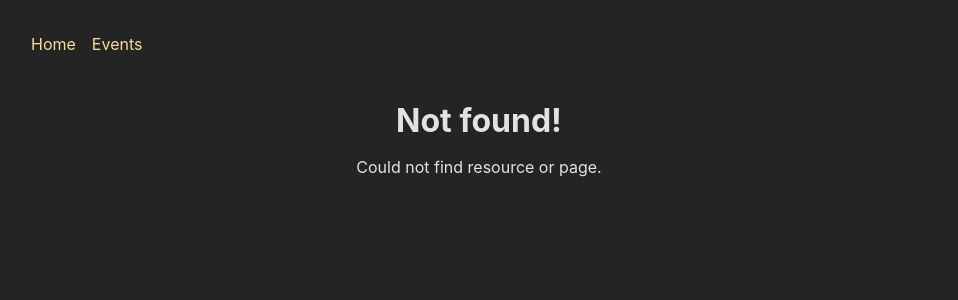
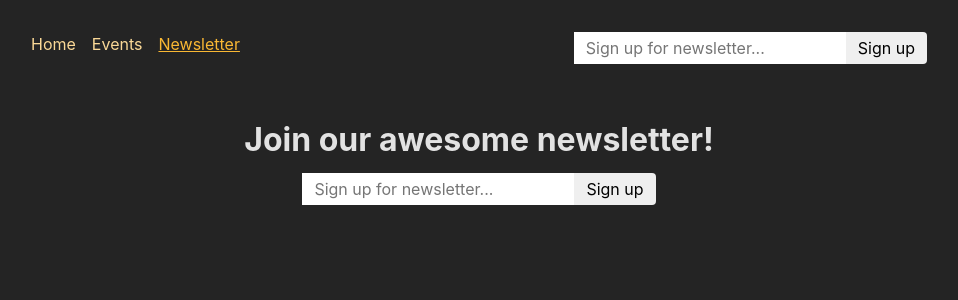
Before and after one commit to ZhengjunHUO/js-playground, a React (Create React App) app in the folder react/router-exercise/frontend/: page /newsletter in a window 1280 px wide. Before the commit this address had no page. Shown: the top 300 px of the page, without its empty margins (161-1119 px from the left). Built offline with nearby package versions, Linux system fonts and the light colour scheme.

Commit message:
reuse action & fetcher
Signed-off-by: ZhengjunHUO <firelouiszj@hotmail.com>

```diff
--- a/react/router-exercise/frontend/src/App.js
+++ b/react/router-exercise/frontend/src/App.js
@@ -10,9 +10,11 @@ import {
   DetailLoader,
   DeleteAction,
 } from "./pages/EventDetail";
-import { NewEventPage, CreateAction } from "./pages/NewEvent";
+import { NewEventPage } from "./pages/NewEvent";
 import { EditEventPage } from "./pages/EditEvent";
 import { ErrorPage } from "./pages/Error";
+import NewsletterPage, { action as newsletterAction } from "./pages/Newsletter";
+import { UpdateAction } from "./components/EventForm";
 
 const router = createBrowserRouter([
   {
@@ -30,7 +32,7 @@ const router = createBrowserRouter([
             element: <EventsPage />,
             loader: EventsLoader,
           },
-          { path: "new", element: <NewEventPage />, action: CreateAction },
+          { path: "new", element: <NewEventPage />, action: UpdateAction },
           {
             path: ":id",
             id: "event",
@@ -41,10 +43,19 @@ const router = createBrowserRouter([
                 element: <EventDetailPage />,
                 action: DeleteAction,
               },
-              { path: "edit", element: <EditEventPage /> },
+              {
+                path: "edit",
+                element: <EditEventPage />,
+                action: UpdateAction,
+              },
             ],
           },
         ],
+      },
+      {
+        path: "newsletter",
+        element: <NewsletterPage />,
+        action: newsletterAction,
       },
     ],
   },
--- a/react/router-exercise/frontend/src/components/EventForm.js
+++ b/react/router-exercise/frontend/src/components/EventForm.js
@@ -3,6 +3,8 @@ import {
   useNavigate,
   useNavigation,
   Form,
+  json,
+  redirect,
 } from "react-router-dom";
 
 import classes from "./EventForm.module.css";
@@ -19,7 +21,7 @@ function EventForm({ method, event }) {
   const data = useActionData();
 
   return (
-    <Form method="post" className={classes.form}>
+    <Form method={method} className={classes.form}>
       {data && data.errors && (
         <ul>
           {Object.values(data.errors).map((err) => (
@@ -80,3 +82,38 @@ function EventForm({ method, event }) {
 }
 
 export default EventForm;
+
+export const UpdateAction = async ({ request, params }) => {
+  const method = request.method;
+  const data = await request.formData();
+  const eventData = {
+    title: data.get("title"),
+    image: data.get("image"),
+    date: data.get("date"),
+    description: data.get("description"),
+  };
+
+  let url = "http://localhost:8080/events";
+  if (method === "PATCH") {
+    const id = params.id;
+    url += "/" + id;
+  }
+
+  const resp = await fetch(url, {
+    method,
+    headers: {
+      "Content-Type": "application/json",
+    },
+    body: JSON.stringify(eventData),
+  });
+
+  if (resp.status === 422) {
+    return resp;
+  }
+
+  if (!resp.ok) {
+    throw json({ message: "Failed to submit event" }, { status: 500 });
+  }
+
+  return redirect("/events");
+};
--- a/react/router-exercise/frontend/src/components/MainNavigation.js
+++ b/react/router-exercise/frontend/src/components/MainNavigation.js
@@ -1,5 +1,7 @@
 import { NavLink } from "react-router-dom";
+
 import classes from "./MainNavigation.module.css";
+import NewsletterSignup from "./NewsletterSignup";
 
 function MainNavigation() {
   return (
@@ -8,7 +10,7 @@ function MainNavigation() {
         <ul className={classes.list}>
           <li>
             <NavLink
-              to=""
+              to="/"
               className={({ isActive }) =>
                 isActive ? classes.active : undefined
               }
@@ -19,17 +21,27 @@ function MainNavigation() {
           </li>
           <li>
             <NavLink
-              to="events"
+              to="/events"
               className={({ isActive }) =>
                 isActive ? classes.active : undefined
               }
-              end
             >
               Events
             </NavLink>
           </li>
+          <li>
+            <NavLink
+              to="/newsletter"
+              className={({ isActive }) =>
+                isActive ? classes.active : undefined
+              }
+            >
+              Newsletter
+            </NavLink>
+          </li>
         </ul>
       </nav>
+      <NewsletterSignup />
     </header>
   );
 }
--- /dev/null
+++ b/react/router-exercise/frontend/src/components/NewsletterSignup.js
@@ -0,0 +1,33 @@
+import { useEffect } from "react";
+import { useFetcher } from "react-router-dom";
+
+import classes from "./NewsletterSignup.module.css";
+
+function NewsletterSignup() {
+  // exec action without loading the route
+  const fetcher = useFetcher();
+  const { data, state } = fetcher;
+
+  useEffect(() => {
+    if (state === "idle" && data && data.message) {
+      window.alert(data.message);
+    }
+  }, [data, state]);
+
+  return (
+    <fetcher.Form
+      method="post"
+      action="/newsletter"
+      className={classes.newsletter}
+    >
+      <input
+        type="email"
+        placeholder="Sign up for newsletter..."
+        aria-label="Sign up for newsletter"
+      />
+      <button>Sign up</button>
+    </fetcher.Form>
+  );
+}
+
+export default NewsletterSignup;
--- /dev/null
+++ b/react/router-exercise/frontend/src/components/NewsletterSignup.module.css
@@ -0,0 +1,18 @@
+.newsletter input,
+.newsletter button {
+  font: inherit;
+  padding: 0.25rem 0.75rem;
+  border-radius: 0;
+  border: none;
+}
+
+.newsletter button {
+  border-top-right-radius: 4px;
+  border-bottom-right-radius: 4px;
+  cursor: pointer;
+}
+
+.newsletter button:hover {
+  background-color: var(--color-primary-300);
+  color: var(--color-gray-800);
+}
--- a/react/router-exercise/frontend/src/pages/EditEvent.js
+++ b/react/router-exercise/frontend/src/pages/EditEvent.js
@@ -4,5 +4,5 @@ import EventForm from "../components/EventForm";
 export const EditEventPage = () => {
   const data = useRouteLoaderData("event");
 
-  return <EventForm event={data.event} />;
+  return <EventForm method="patch" event={data.event} />;
 };
--- a/react/router-exercise/frontend/src/pages/NewEvent.js
+++ b/react/router-exercise/frontend/src/pages/NewEvent.js
@@ -1,34 +1,5 @@
-import { json, redirect } from "react-router-dom";
 import EventForm from "../components/EventForm";
 
 export const NewEventPage = () => {
-  return <EventForm />;
+  return <EventForm method="post" />;
 };
-
-export const CreateAction = async ({ request, params }) => {
-  const data = await request.formData();
-  const eventData = {
-    title: data.get("title"),
-    image: data.get("image"),
-    date: data.get("date"),
-    description: data.get("description"),
-  };
-
-  const resp = await fetch("http://localhost:8080/events", {
-    method: "POST",
-    headers: {
-      "Content-Type": "application/json",
-    },
-    body: JSON.stringify(eventData),
-  });
-
-  if (resp.status === 422) {
-    return resp;
-  }
-
-  if (!resp.ok) {
-    throw json({ message: "Failed to submit event" }, { status: 500 });
-  }
-
-  return redirect("/events");
-};
--- /dev/null
+++ b/react/router-exercise/frontend/src/pages/Newsletter.js
@@ -0,0 +1,21 @@
+import NewsletterSignup from "../components/NewsletterSignup";
+import PageContent from "../components/PageContent";
+
+function NewsletterPage() {
+  return (
+    <PageContent title="Join our awesome newsletter!">
+      <NewsletterSignup />
+    </PageContent>
+  );
+}
+
+export default NewsletterPage;
+
+export async function action({ request }) {
+  const data = await request.formData();
+  const email = data.get("email");
+
+  // send to backend newsletter server ...
+  console.log(email);
+  return { message: "Signup successful!" };
+}
```
